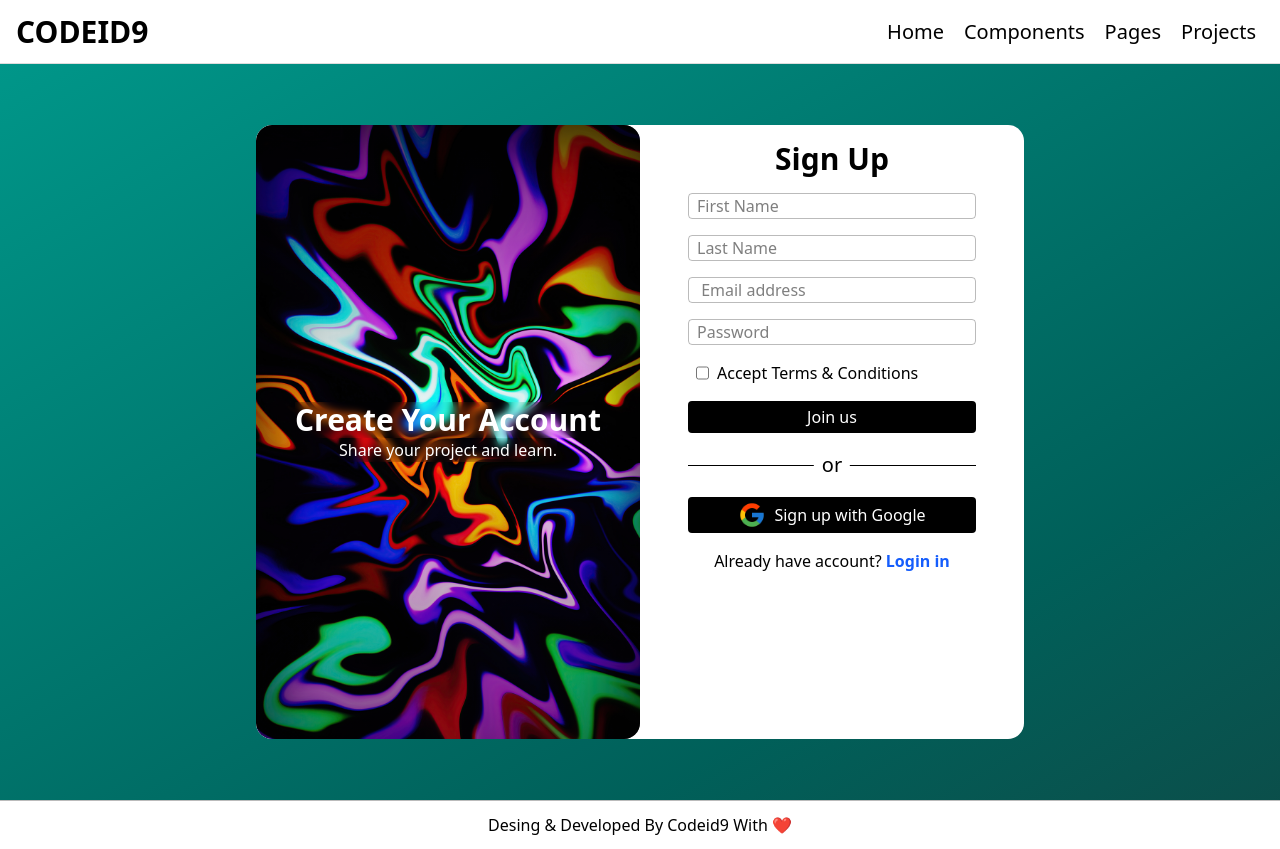
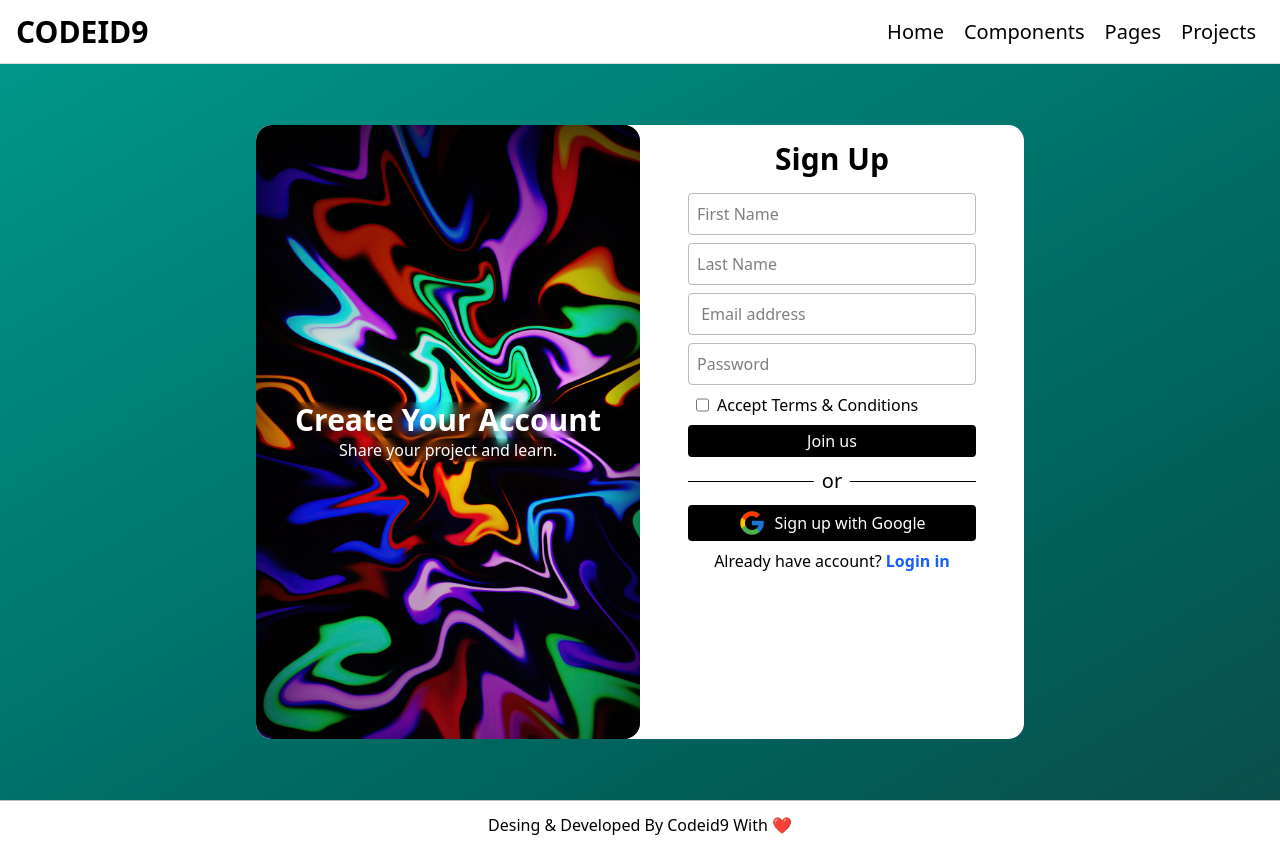
Before and after one commit to codeid9/Portfolio, a React (Vite) app: page /category/forms/form01 in a window 1280 px wide. Built offline with nearby package versions, Linux system fonts and the light colour scheme.

Commit message:
form input style changed

```diff
--- a/src/components/forms/Form_01.jsx
+++ b/src/components/forms/Form_01.jsx
@@ -2,6 +2,7 @@ import { useState } from "react";
 
 function Form_01() {
     const [formType, setFormType] = useState("signup");
+    const inputStyle = "border border-[#0004] rounded w-full p-2";
     return (
         <div className="w-full h-[calc(100vh-4rem)] flex items-center justify-center bg-gradient-to-tl  from-teal-900 to-teal-600 px-2 sm:px-0">
             <div className="w-xs sm:w-2xl md:w-3xl h-10/12 bg-white transition duration-300 rounded-2xl relative overflow-hidden">
@@ -48,24 +49,24 @@ function Form_01() {
                             <h1 className="text-center font-bold text-3xl">
                                 Sign Up
                             </h1>
-                            <form className="flex flex-col items-center gap-4 w-10/12 sm:w-9/12 mx-auto">
+                            <form className="flex flex-col items-center gap-2 w-10/12 sm:w-9/12 mx-auto">
                                 <input
-                                    className="border border-[#0004] rounded w-full px-2"
+                                    className={inputStyle}
                                     type="text"
                                     placeholder="First Name"
                                 />
                                 <input
-                                    className="border border-[#0004] rounded w-full px-2"
+                                    className={inputStyle}
                                     type="text"
                                     placeholder="Last Name"
                                 />
                                 <input
-                                    className="border border-[#0004] rounded w-full px-2"
+                                    className={inputStyle}
                                     type="text"
                                     placeholder=" Email address"
                                 />
                                 <input
-                                    className="border border-[#0004] rounded w-full px-2"
+                                    className={inputStyle}
                                     type="text"
                                     placeholder="Password"
                                 />
@@ -112,12 +113,12 @@ function Form_01() {
                             <form className="flex flex-col items-center mx-auto pt-12 gap-4 w-10/12 sm:w-9/12">
                                 <input
                                     type="text"
-                                    className="border border-[#0003] rounded w-full"
+                                    className={inputStyle}
                                     placeholder="Enter email or username"
                                 />
                                 <input
                                     type="text"
-                                    className="border border-[#0003] rounded w-full"
+                                    className={inputStyle}
                                     placeholder="Enter password"
                                 />
                                 <button className="bg-black w-full text-white p-1 rounded">
```
